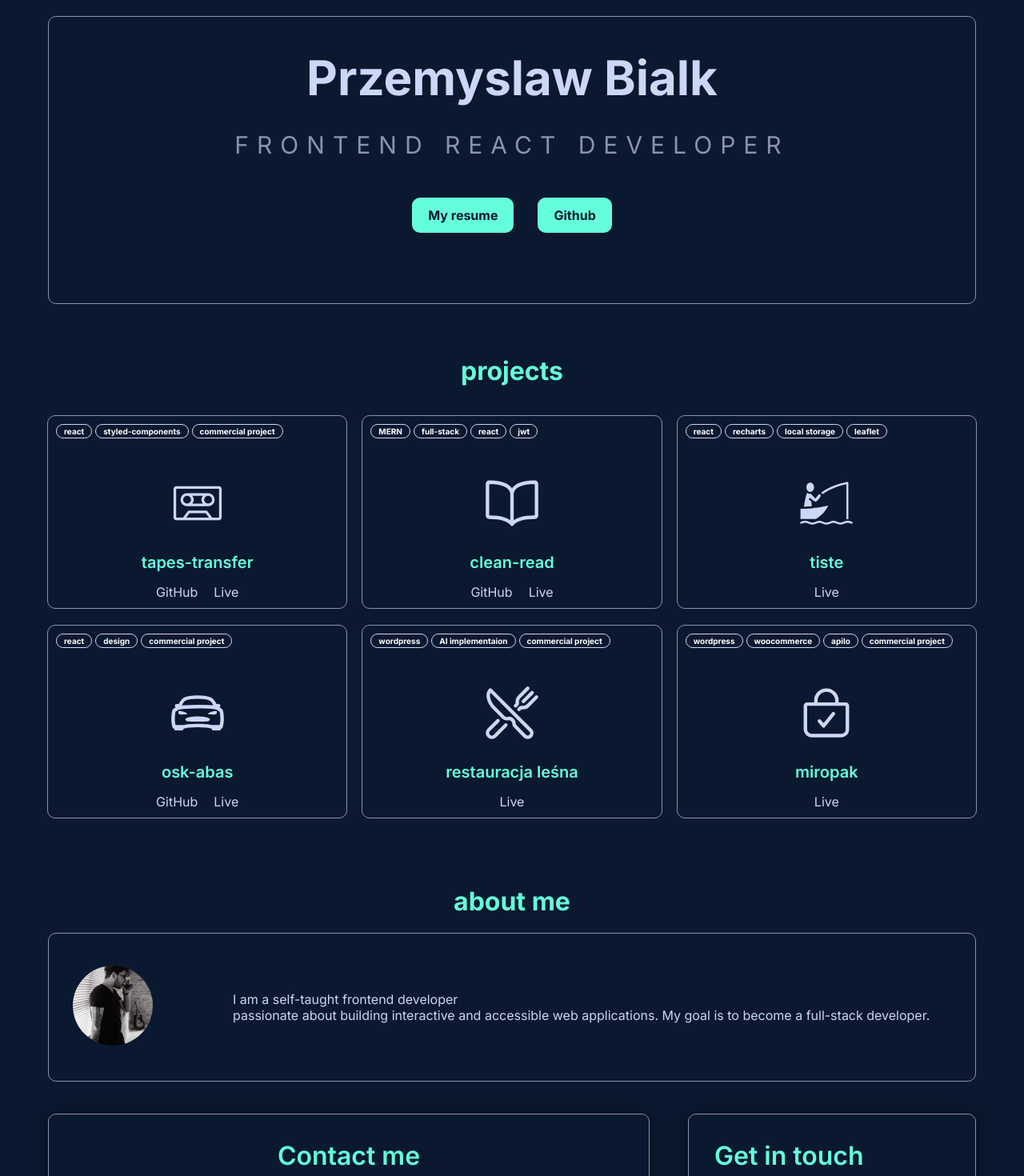
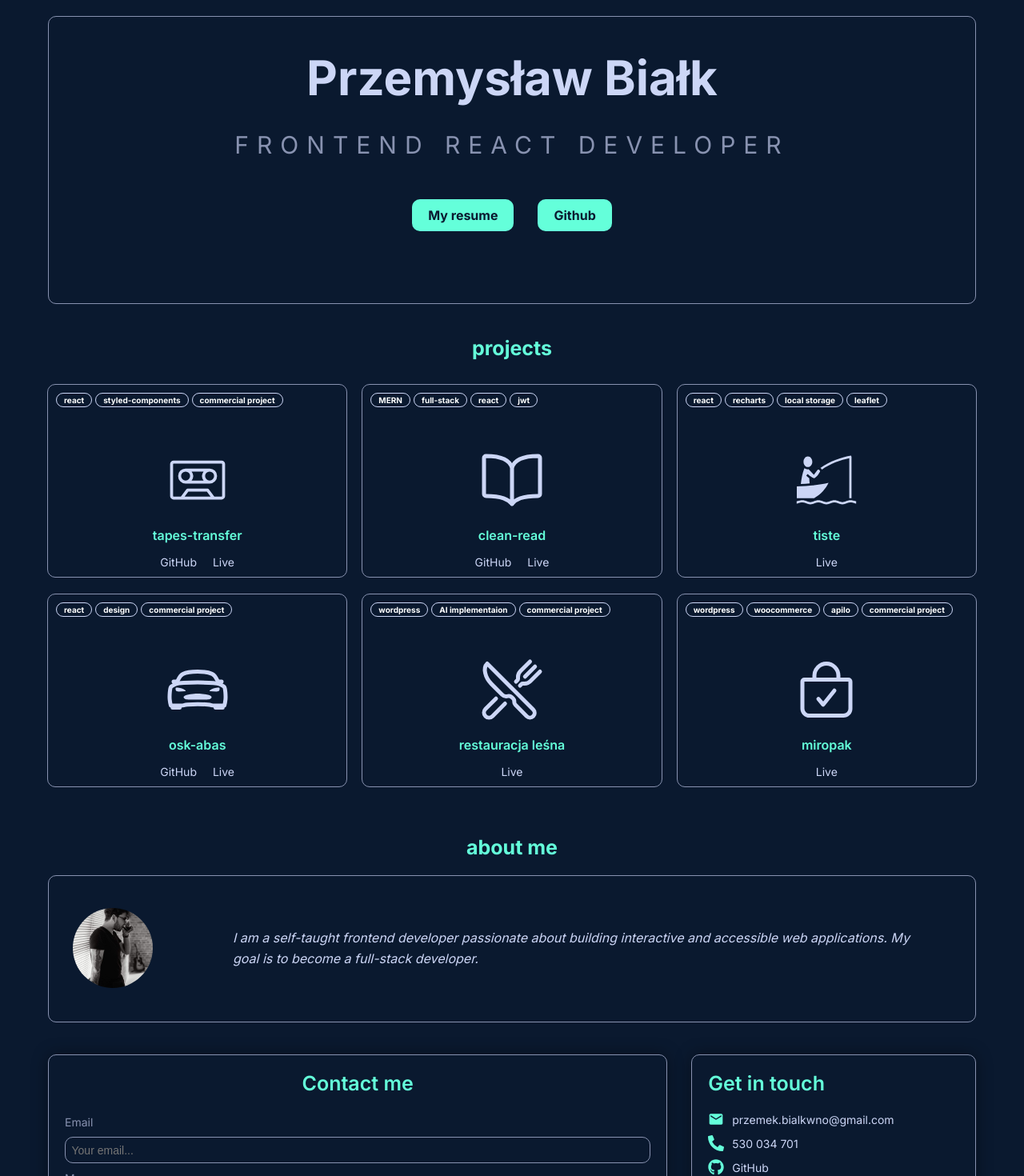
Before and after one commit to Losssik/portfolio, a React (Vite) app: page / in a window 1280 px wide. Shown: the top 1470 px of the page at 80% size. Built offline with nearby package versions, Linux system fonts and the light colour scheme.

Commit message:
applying REM units

```diff
--- a/src/assets/components/AboutMe/AboutMe.tsx
+++ b/src/assets/components/AboutMe/AboutMe.tsx
@@ -10,7 +10,7 @@ const AboutMe = () => {
         animate={{ opacity: 1, y: 0 }}
         transition={{ duration: 0.8, ease: "easeOut" }}
       >
-        Przemyslaw Bialk
+        Przemysław Białk
       </motion.h1>
       <motion.span
         className="about-me__description"
--- a/src/assets/components/AboutMe/about-me.scss
+++ b/src/assets/components/AboutMe/about-me.scss
@@ -15,22 +15,22 @@
   }
 
   &__description {
-    font-size: 30px;
+    font-size: 3rem;
     text-transform: uppercase;
     letter-spacing: 10px;
-    margin-top: 30px;
+    margin-top: 3rem;
     color: $color-text-secondary;
   }
 
   &__links {
-    margin: 60px 0;
+    margin: 6rem 0;
   }
 
   &__link {
     background-color: $color-accent;
     color: $color-bg !important;
-    padding: 0.75rem 1.25rem;
-    font-size: 1rem;
+    padding: 1rem 2rem;
+    font-size: 1.6rem;
     font-weight: 700;
     border: none;
     border-radius: $radius;
@@ -42,7 +42,7 @@
     }
 
     &:not(:last-child) {
-      margin-right: 30px;
+      margin-right: 3rem;
     }
   }
 }
--- a/src/assets/components/ContactForm/ContactForm.tsx
+++ b/src/assets/components/ContactForm/ContactForm.tsx
@@ -164,7 +164,7 @@ const ContactSection = () => {
         <ul className="contact-info__list">
           <motion.li
             className="contact-info__item"
-            initial={{ opacity: 0, y: 10 }}
+            initial={{ opacity: 0, y: 100 }}
             whileInView={{ opacity: 1, y: 0 }}
             transition={{ duration: 0.5, delay: 0.6 }}
             viewport={{ once: true }}
@@ -176,7 +176,7 @@ const ContactSection = () => {
           </motion.li>
           <motion.li
             className="contact-info__item"
-            initial={{ opacity: 0, y: 10 }}
+            initial={{ opacity: 0, y: 100 }}
             whileInView={{ opacity: 1, y: 0 }}
             transition={{ duration: 0.5, delay: 0.7 }}
             viewport={{ once: true }}
@@ -186,7 +186,7 @@ const ContactSection = () => {
           </motion.li>
           <motion.li
             className="contact-info__item"
-            initial={{ opacity: 0, y: 10 }}
+            initial={{ opacity: 0, y: 100 }}
             whileInView={{ opacity: 1, y: 0 }}
             transition={{ duration: 0.5, delay: 0.8 }}
             viewport={{ once: true }}
--- a/src/assets/components/ContactForm/contact-form.scss
+++ b/src/assets/components/ContactForm/contact-form.scss
@@ -21,7 +21,7 @@
 
   &__heading {
     text-align: center;
-    font-size: 2rem;
+    font-size: 2.5rem;
     font-weight: 600;
     color: $color-accent;
     margin-bottom: 1rem;
@@ -34,7 +34,7 @@
   }
 
   &__label {
-    font-size: 0.9rem;
+    font-size: 1.4rem;
     color: $color-text-secondary;
   }
 
@@ -45,7 +45,7 @@
     border-radius: $radius;
     padding: 0.75rem;
     color: $color-text-primary;
-    font-size: 1rem;
+    font-size: 1.4rem;
     outline: none;
     transition: border-color 0.3s ease;
 
@@ -55,7 +55,7 @@
   }
 
   &__textarea {
-    min-height: 100px;
+    min-height: 15rem;
     resize: vertical;
   }
 
@@ -63,7 +63,7 @@
     background-color: $color-accent;
     color: $color-bg;
     padding: 0.75rem 1.25rem;
-    font-size: 1rem;
+    font-size: 1.6rem;
     font-weight: 600;
     border: none;
     border-radius: $radius;
@@ -102,7 +102,7 @@
 
   &__heading {
     color: $color-accent;
-    font-size: 2rem;
+    font-size: 2.5rem;
     font-weight: 600;
     margin-bottom: 1rem;
   }
@@ -120,11 +120,11 @@
     display: flex;
     align-items: center;
     gap: 10px;
-    font-size: 1rem;
+    font-size: 1.4rem;
   }
 
   &__icon {
-    font-size: 16px;
+    font-size: 2rem;
     color: $color-accent;
   }
 }
--- a/src/assets/components/Description/Description.tsx
+++ b/src/assets/components/Description/Description.tsx
@@ -4,7 +4,6 @@ import photoOfMe from "../../photos/ja.jpg";
 const Description = () => {
   return (
     <>
-      {/* Nagłówek */}
       <motion.h2
         className="header"
         initial={{ opacity: 0, y: -20 }}
@@ -38,17 +37,9 @@ const Description = () => {
               transition={{ duration: 0.6, delay: 0.5 }}
               viewport={{ once: true }}
             >
-              I am a self-taught frontend developer
-            </motion.p>
-
-            <motion.p
-              initial={{ opacity: 0, y: 10 }}
-              whileInView={{ opacity: 1, y: 0 }}
-              transition={{ duration: 0.6, delay: 0.7 }}
-              viewport={{ once: true }}
-            >
-              passionate about building interactive and accessible web
-              applications. My goal is to become a full-stack developer.
+              I am a self-taught frontend developer passionate about building
+              interactive and accessible web applications. My goal is to become
+              a full-stack developer.
             </motion.p>
           </motion.div>
         </div>
--- a/src/assets/components/Description/description.scss
+++ b/src/assets/components/Description/description.scss
@@ -1,21 +1,31 @@
 @use "../../styles/base/variables" as *;
+
+.header {
+  font-size: 2.5rem;
+}
 
 .description {
   border: 1px solid $color-text-secondary;
   border-radius: $radius;
-  padding: 40px 0;
-  margin: 20px;
+  padding: 4rem 0;
+  margin: 2rem;
 
   &__flex {
     display: flex;
     align-items: center;
     justify-content: flex-start;
-    gap: 100px;
+    gap: 10rem;
   }
 
   &__photo {
     border-radius: 3000px;
     height: 100px;
-    margin-left: 30px;
+    margin-left: 3rem;
+  }
+
+  &__text {
+    font-style: italic;
+    padding-right: 5rem;
+    line-height: 1.6;
   }
 }
--- a/src/assets/components/ProjectCard/project-card.scss
+++ b/src/assets/components/ProjectCard/project-card.scss
@@ -26,12 +26,12 @@
   }
 
   &__logo {
-    font-size: 70px;
-    margin-bottom: 20px;
+    font-size: 8rem;
+    margin-bottom: 1rem;
   }
 
   &__title {
-    font-size: 20px;
+    font-size: 1.6rem;
     font-weight: 600;
     margin-bottom: 5px;
     margin-top: -10px;
@@ -44,7 +44,7 @@
     left: 10px;
     margin: 0;
     color: #fff;
-    font-size: 10px;
+    font-size: 1rem;
     text-align: center;
     font-weight: 800;
     display: flex;
@@ -62,6 +62,7 @@
   &__links {
     margin: 10px 5px 0 5px;
     padding-bottom: 10px;
+    font-size: 1.4rem;
   }
 
   &__link {
--- a/src/assets/components/Projects/projects.scss
+++ b/src/assets/components/Projects/projects.scss
@@ -1,14 +1,15 @@
 .projects {
   &__header {
     text-align: center;
+    font-size: 2.5rem;
   }
 
   &__grid {
     display: grid;
     grid-template-columns: repeat(3, 1fr);
-    gap: 20px;
+    gap: 2rem;
     justify-items: center;
     align-items: center;
-    padding: 20px;
+    padding: 2rem;
   }
 }
--- a/src/assets/main.scss
+++ b/src/assets/main.scss
@@ -16,6 +16,10 @@ body {
 }
 * {
   margin: 0;
+}
+
+html {
+  font-size: 10px;
 }
 
 a {
@@ -39,3 +43,7 @@ h2 {
   color: $color-accent;
   text-transform: lowercase;
 }
+
+p {
+  font-size: 1.6rem;
+}
```
